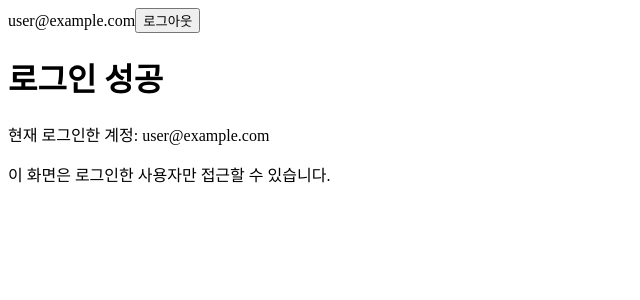
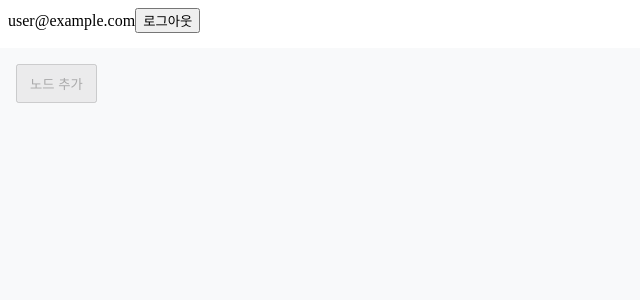
Before and after one commit to Roxxog/term_project, a Vue app: page / in a window 1280 px wide. Shown: the top 300 px of the page, without its empty margins (0-640 px from the left). Built offline with nearby package versions, Linux system fonts and the light colour scheme; no server answers; sample sign-in values are in the browser's storage.

Commit message:
노드 생성 버튼 추가

```diff
--- a/src/views/HomeView.vue
+++ b/src/views/HomeView.vue
@@ -1,11 +1,18 @@
-<script setup lang="ts">
-import { currentUser } from '../auth'
-</script>
-
 <template>
-  <main>
-    <h1>로그인 성공</h1>
-    <p>현재 로그인한 계정: {{ currentUser?.email }}</p>
-    <p>이 화면은 로그인한 사용자만 접근할 수 있습니다.</p>
+  <main class="workspace" aria-label="학습 작업 공간">
+    <button class="add-node" type="button" disabled>노드 추가</button>
   </main>
 </template>
+
+<style scoped>
+.workspace {
+  position: fixed;
+  inset: 3rem 0 0;
+  background: #f8f9fa;
+}
+
+.add-node {
+  margin: 1rem;
+  padding: 0.5rem 0.75rem;
+}
+</style>
```
